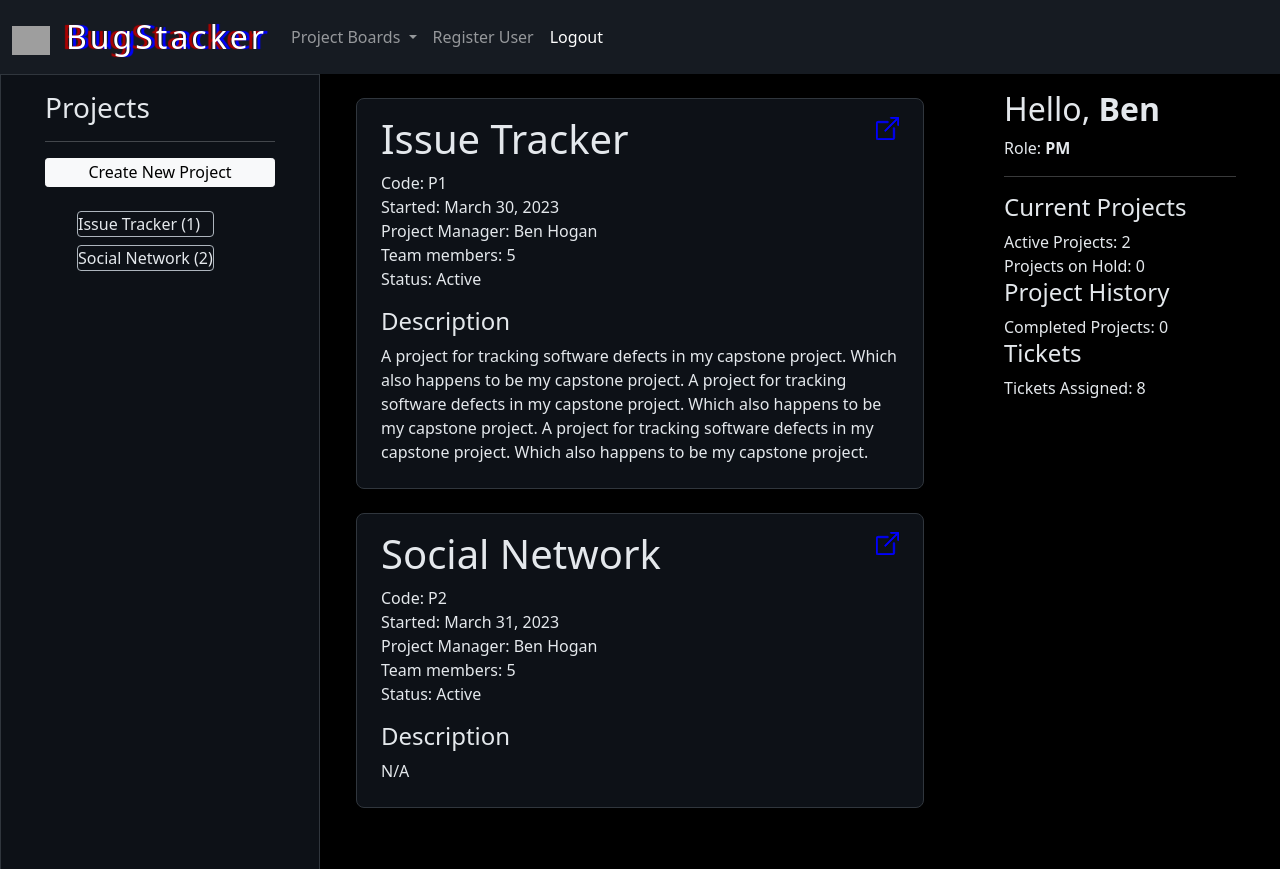
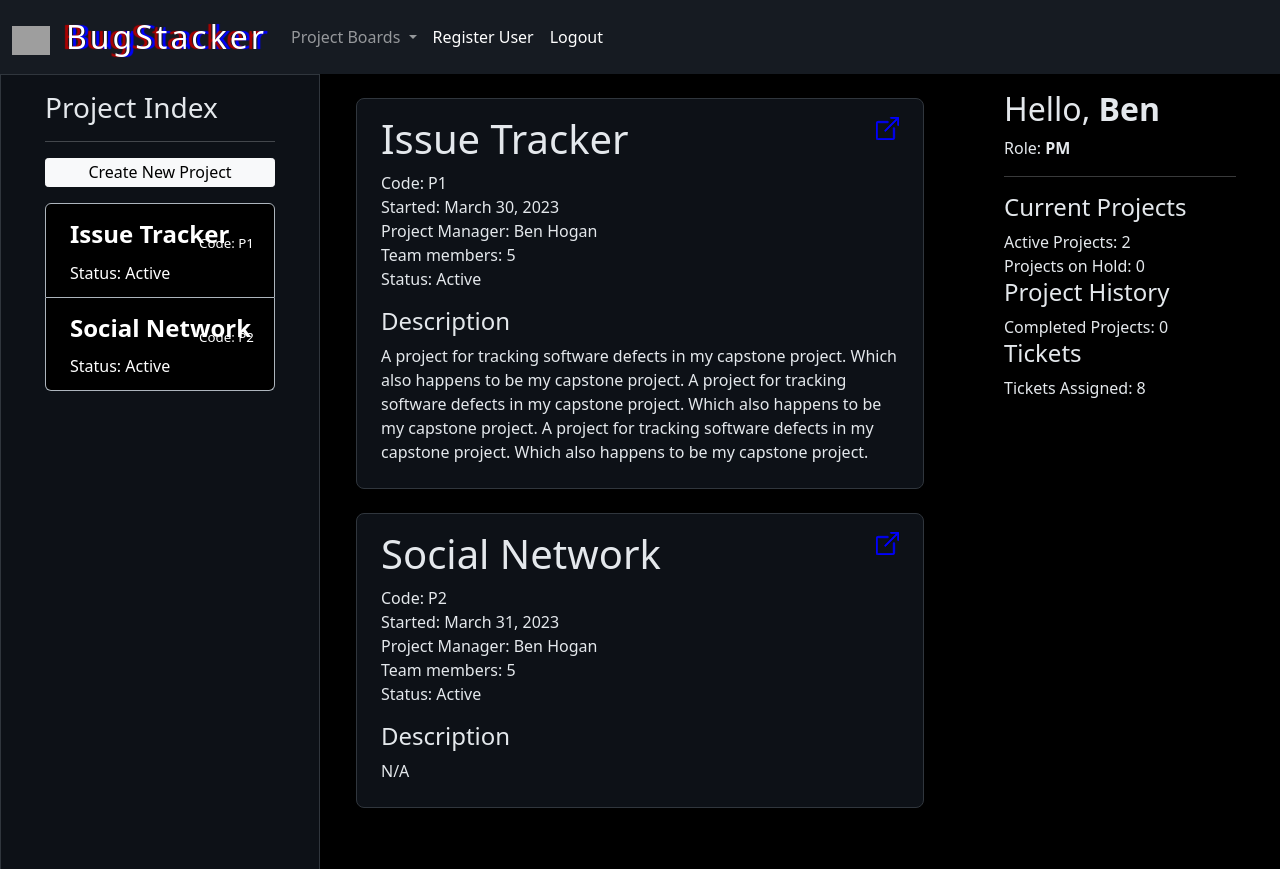
Before and after one commit to bhogan25/BugStacker, a Django app: page / in a window 1280 px wide. Run offline with Django 4.2, Linux system fonts and the light colour scheme; a user stored in the database is signed in; data comes from the database, SQL or seed files in the repository; parts of the project's set-up code (start-up, migrations or seed data) failed here and were passed over; some libraries are stand-ins or nearby versions; grey boxes are pictures that could not be loaded.

Commit message:
Cleaned up project list group in index-left-well.html

```diff
--- a/BUGSTACKER/templates/bugstacker/index-left-well.html
+++ b/BUGSTACKER/templates/bugstacker/index-left-well.html
@@ -2,7 +2,7 @@
 
 <div class="left-well col-lg-3 d-none d-lg-grid">
     <div class="pt-2 m-2 pb-2 px-4">
-        <h3 class="d-flex">Projects</h3>
+        <h3 class="d-flex">Project Index</h3>
         <hr>
         <div class="d-grid">
             {% if user.role == "PM" %}
@@ -11,13 +11,17 @@
                 </button>
             {% endif %}
         </div>
-        <div class="d-flex align-items-stretch">
-            <ol class="project-list">
+        <div class="d-grid align-items-stretch">
+            <ol class="list-group">
                 {% for project in user.get_all_projects %}
                     {% if project.status == "A" %}
-                    <a class="mt-2 rounded-1 background-theme text-theme border border-dark-subtle list-group-item list-group-item-action" href="#project-list-item-{{ project.code }}">
-                        {{ project.name }} ({{ project.code }})
-                    </a>
+                        <li class="list-group-item list-group-item-dark d-flex justify-content-between align-items-start position-relative">
+                            <div class="ms-2 d-grid">
+                                <h4 class="fw-bold my-2" data-wf="{{ project.code }}" data-name="{{ project.name }}">{{ project.name }}</h5>
+                                <div class="my-1 fw-light fs-6 text-body-color">Status: {{ project.get_status_display|underscore_to_title }}</div>
+                            </div>
+                            <div class="wf-code">Code: {{ project.code|project_hrc }}</div>
+                        </li>
                     {% endif %}
                 {% empty %}
                     <span class="fs-6">No projects</span>
```
